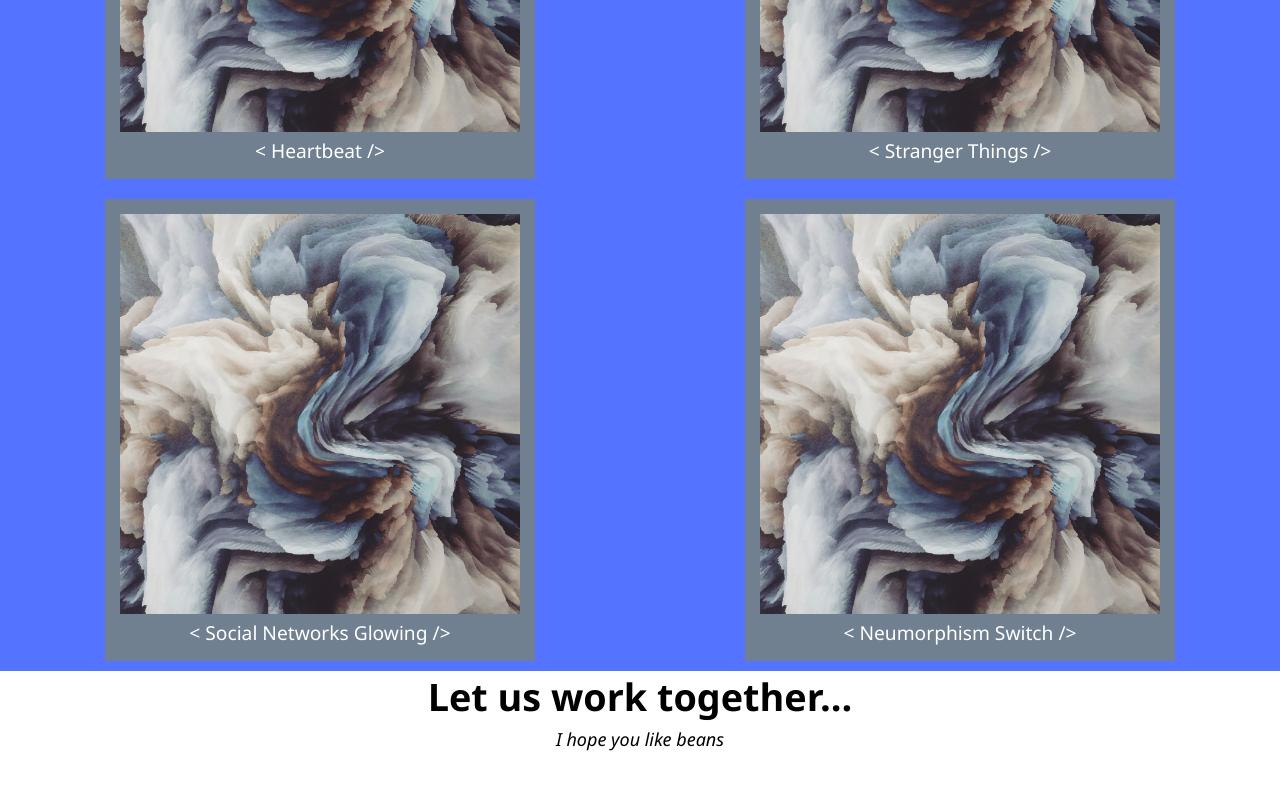
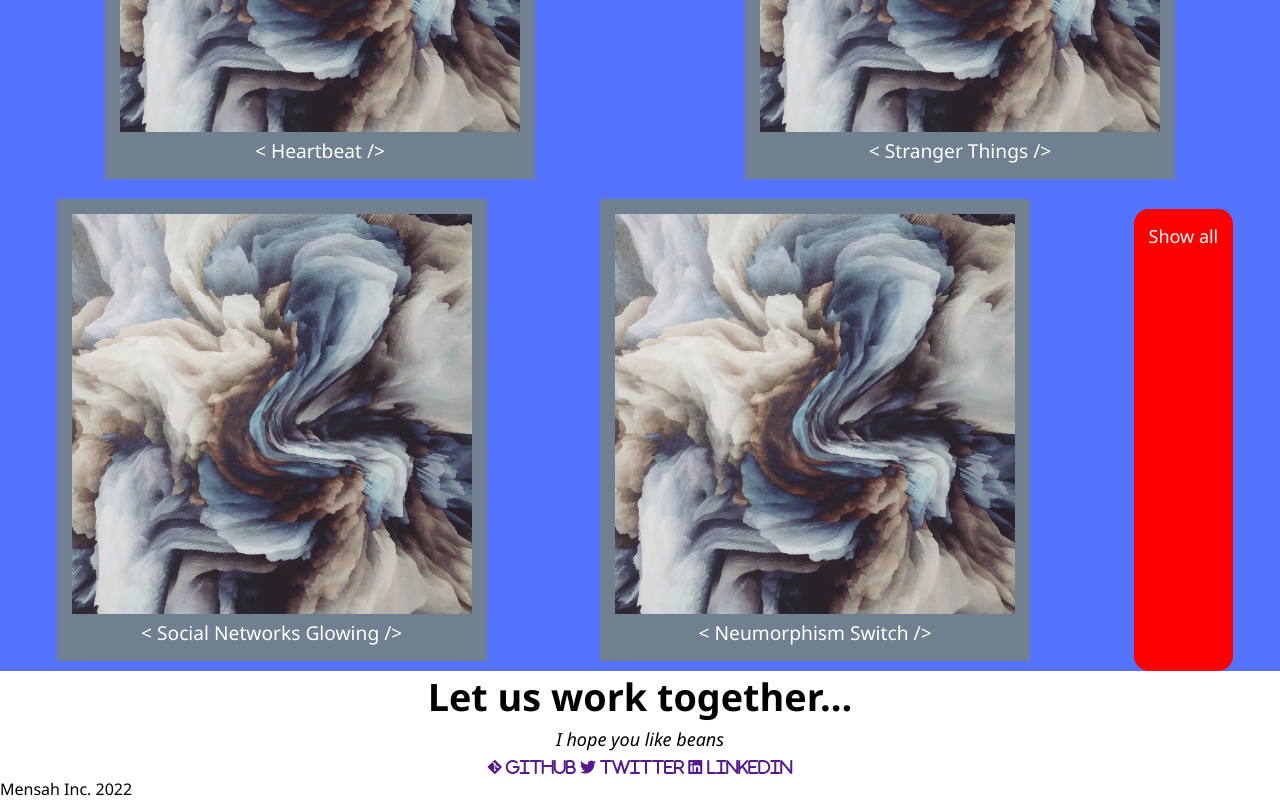
Before and after one commit to mjabrefah/FCC-finals, a plain HTML site: page index.html in a window 1280 px wide. Shown: the part 1655-2455 px from the top of the page. Before the commit the page ends 2411 px from the top, so only its background shows below. Drawn offline with Linux system fonts and the light colour scheme.

Commit message:
added contact and footer sections

```diff
--- a/index.html
+++ b/index.html
@@ -5,6 +5,8 @@
     <meta http-equiv="X-UA-Compatible" content="IE=edge">
     <meta name="viewport" content="width=device-width, initial-scale=1.0">
     <link rel="stylesheet" href="style.css">
+    <link href="https://fonts.googleapis.com/css2?family=Roboto:wght@300;400;700&display=swap" rel="stylesheet">
+    <script src="https://kit.fontawesome.com/1b5f57c6d6.js" crossorigin="anonymous"></script>
     <title>Gru</title>
 </head>
 <body>
@@ -87,9 +89,10 @@
             </p>
         </a>
 
-        <!-- <a class="extend" href="https://codepen.io/mj_abrefah">
+        <a class="extend" href="https://codepen.io/mj_abrefah"
+        style="flex-shrink: 0;">
             Show all
-        </a> -->
+        </a>
     </section>
     <!-- END PROJECTS SECTION -->
 
@@ -97,11 +100,28 @@
     <section id="contact">
         <h2>Let us work together...</h2>
         <p class="inquiry">I hope you like beans</p>
-        <div class="socials"></div>
+        <div class="socials">
+            <a href="" class="github media-item">
+                <i class="fab fa-git-alt">  Github</i>
+
+            </a>
+            <a href="" class="twitter media-item">
+                <i class="fab fa-twitter">  Twitter</i>
+
+            </a>
+            <a href="" class="twitter media-item">
+                <i class="fab fa-linkedin">  LinkedIn</i>
+
+            </a>
+        </div>
     </section>
     <!-- END CONTACT SECTION -->
 
     <!-- START FOOTER -->
-    <footer></footer>
+    <footer>
+        <p class="foot">
+            Mensah Inc. 2022
+        </p>
+    </footer>
 </body>
 </html>
```
